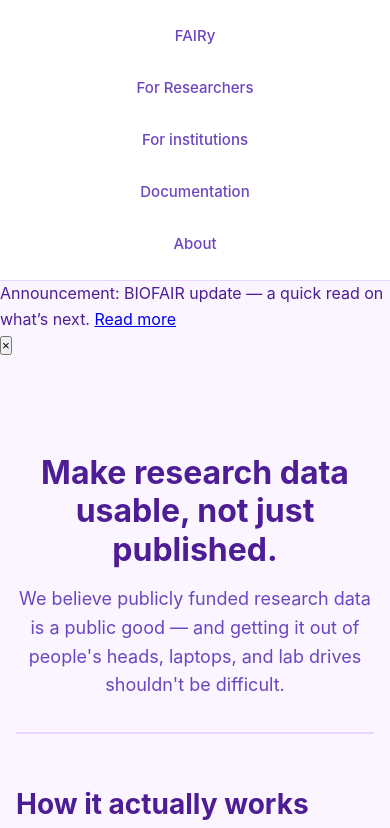
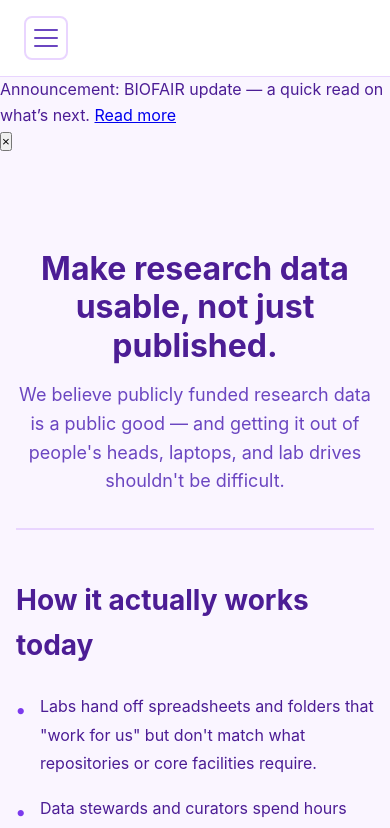
Before and after one commit to yuummmer/fairy-site, a Next.js app: page /vision in a window 390 px wide. Shown: the top 828 px of the page. Built offline with nearby package versions, Linux system fonts and the light colour scheme.

Commit message:
Add collapsible hamburger menu for mobile navigation

```diff
--- a/src/components/Navigation.tsx
+++ b/src/components/Navigation.tsx
@@ -1,6 +1,18 @@
 "use client";
 
+import { useState } from 'react';
+
 export default function Navigation() {
+  const [isOpen, setIsOpen] = useState(false);
+
+  const toggleMenu = () => {
+    setIsOpen(!isOpen);
+  };
+
+  const closeMenu = () => {
+    setIsOpen(false);
+  };
+
   return (
     <>
       <style jsx global>{`
@@ -17,6 +29,12 @@ export default function Navigation() {
           max-width: 1200px;
           margin: 0 auto;
           padding: 0 1.5rem;
+        }
+
+        .toc-header {
+          display: flex;
+          justify-content: space-between;
+          align-items: center;
         }
 
         .toc-links {
@@ -45,23 +63,112 @@ export default function Navigation() {
           border-radius: 0.25rem;
         }
 
+        .menu-toggle {
+          display: none;
+          background: none;
+          border: 2px solid #e9d5ff;
+          border-radius: 0.5rem;
+          padding: 0.5rem;
+          cursor: pointer;
+          color: #6b46c1;
+          transition: all 0.2s ease;
+        }
+
+        .menu-toggle:hover {
+          background-color: #f3e8ff;
+          border-color: #7c3aed;
+        }
+
+        .menu-toggle:focus {
+          outline: 2px solid #7c3aed;
+          outline-offset: 0.125rem;
+        }
+
+        .menu-icon {
+          width: 24px;
+          height: 24px;
+          display: flex;
+          flex-direction: column;
+          justify-content: space-around;
+        }
+
+        .menu-icon span {
+          width: 100%;
+          height: 2px;
+          background-color: #6b46c1;
+          border-radius: 2px;
+          transition: all 0.3s ease;
+        }
+
+        .menu-toggle[aria-expanded="true"] .menu-icon span:nth-child(1) {
+          transform: rotate(45deg) translate(6px, 6px);
+        }
+
+        .menu-toggle[aria-expanded="true"] .menu-icon span:nth-child(2) {
+          opacity: 0;
+        }
+
+        .menu-toggle[aria-expanded="true"] .menu-icon span:nth-child(3) {
+          transform: rotate(-45deg) translate(6px, -6px);
+        }
+
         @media (max-width: 768px) {
+          .toc-header {
+            display: flex;
+          }
+
+          .menu-toggle {
+            display: block;
+          }
+
           .toc-links {
+            display: none;
             flex-direction: column;
             gap: 0.75rem;
-            align-items: center;
+            align-items: stretch;
+            padding-top: 1rem;
+            border-top: 1px solid #e9d5ff;
+            margin-top: 1rem;
+          }
+
+          .toc-links.mobile-open {
+            display: flex;
+          }
+
+          .toc-link {
+            padding: 0.75rem 1rem;
+            border-radius: 0.5rem;
+            text-align: center;
+          }
+
+          .toc-link:hover {
+            background-color: #f3e8ff;
           }
         }
       `}</style>
       <div className="table-of-contents">
         <div className="toc-container">
-          <nav className="toc-links">
-            <a href="/" className="toc-link">FAIRy</a>
-            <a href="/#solo-tier" className="toc-link">For Researchers</a>
-            <a href="/institutions" className="toc-link">For institutions</a>
-            <a href="/docs" className="toc-link">Documentation</a>
-            <a href="/about" className="toc-link">About</a>
-          </nav>
+          <div className="toc-header">
+            <nav className={`toc-links ${isOpen ? 'mobile-open' : ''}`}>
+              <a href="/" className="toc-link" onClick={closeMenu}>FAIRy</a>
+              <a href="/#solo-tier" className="toc-link" onClick={closeMenu}>For Researchers</a>
+              <a href="/institutions" className="toc-link" onClick={closeMenu}>For institutions</a>
+              <a href="/docs" className="toc-link" onClick={closeMenu}>Documentation</a>
+              <a href="/about" className="toc-link" onClick={closeMenu}>About</a>
+            </nav>
+            <button
+              className="menu-toggle"
+              onClick={toggleMenu}
+              aria-expanded={isOpen}
+              aria-label="Toggle navigation menu"
+            >
+              <div className="menu-icon">
+                <span></span>
+                <span></span>
+                <span></span>
+              </div>
+            </button>
+          </div>
         </div>
       </div>
     </>
```
